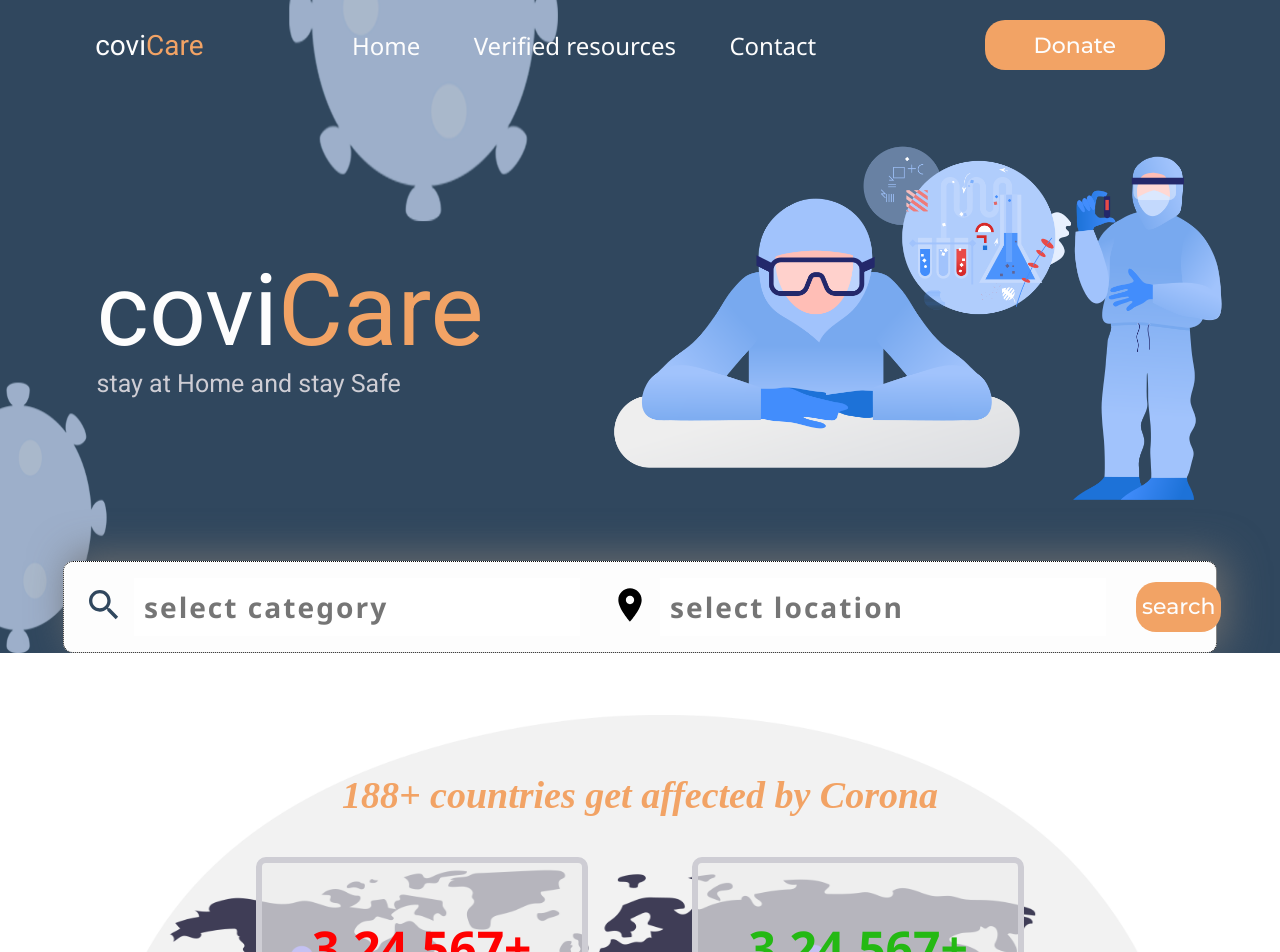
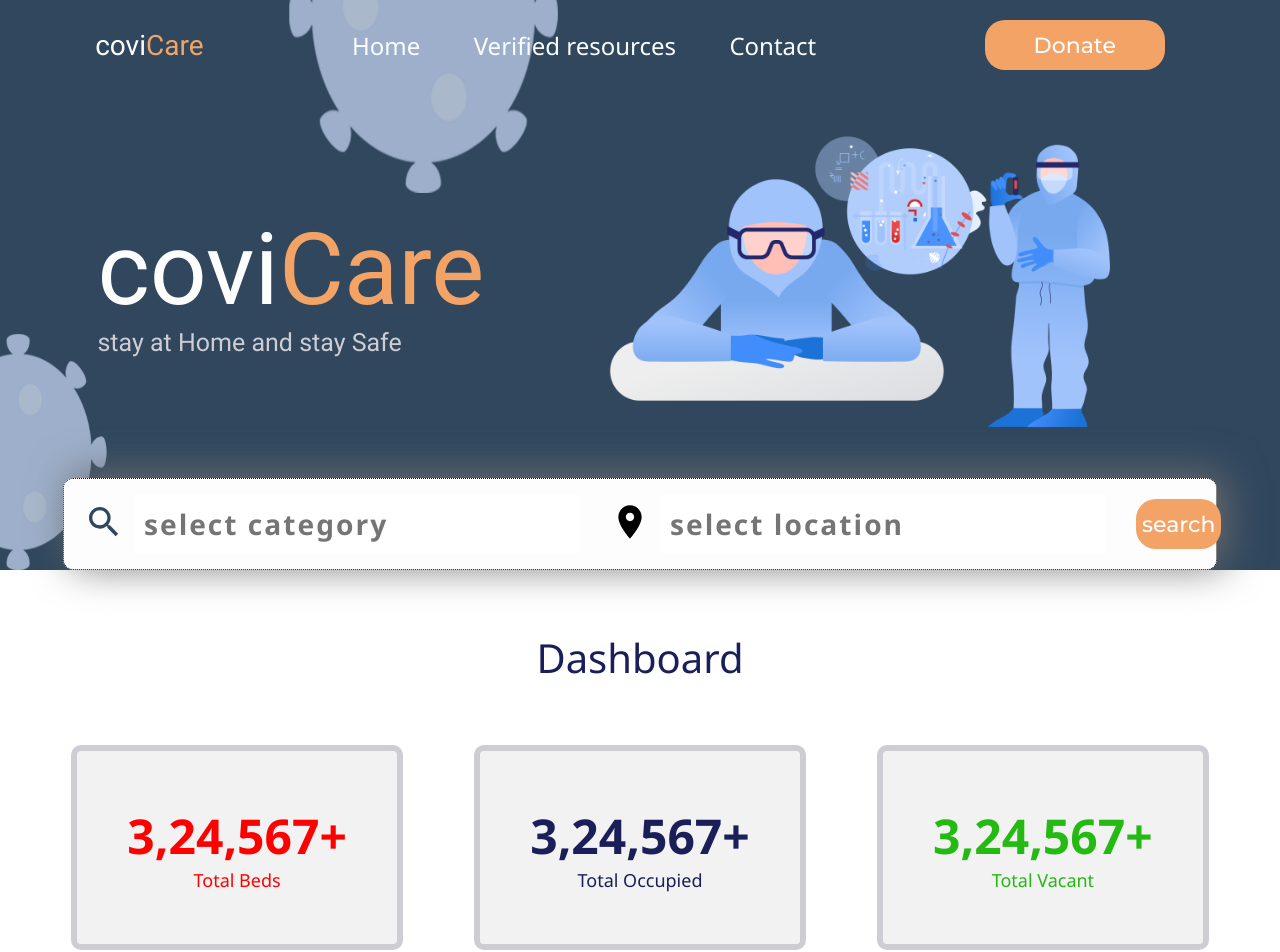
Before and after one commit to CovAssist/CoviHelp-client, a React (Create React App) app: page /bed in a window 1280 px wide. Shown: the top 952 px of the page. Built offline with nearby package versions, Linux system fonts and the light colour scheme.

Commit message:
vacant bed setted up

```diff
--- a/src/App.js
+++ b/src/App.js
@@ -3,6 +3,7 @@ import { useState } from 'react';
 import { BrowserRouter as Router, Switch, Route } from 'react-router-dom';
 import Disclaimer from './components/Disclaimer/Disclaimer';
 
+import VaccantBed from './pages/VaccantBed/VaccantBed';
 import LandingPage from './pages/LandingPage/LandingPage';
 
 const App = () => {
@@ -19,6 +20,9 @@ const App = () => {
             <Disclaimer modal={modal} setmodal={setmodal} />
             <button onClick={openModal}>showModal</button>
           </Route>
+          <Route path="/bed">
+            <VaccantBed />
+          </Route>
           <Route path="/">
             <LandingPage />
           </Route>
--- a/src/components/MainHeader/MainHeader.css
+++ b/src/components/MainHeader/MainHeader.css
@@ -1,7 +1,7 @@
 .mainHeader {
   background-image: url('../../Assests/landingBG.png');
   width: 100%;
-  height: 50%;
+  height: 70%;
   background-size: 100% 100%;
   background-repeat: no-repeat;
 }
@@ -16,7 +16,7 @@
   width: 60%;
 }
 .covid {
-  width: 700px;
+  width: 45vw;
 }
 
 .headerName {
--- a/src/components/MainHeader/MainHeader.js
+++ b/src/components/MainHeader/MainHeader.js
@@ -4,7 +4,7 @@ import covidresearch from '../../Assests/clip-research-of-vaccines-and-cures-cor
 import './MainHeader.css';
 import SearchBar from '../../components/SearchBar/SearchBar';
 
-function LandingPage() {
+function MainHeader() {
   return (
     <div className="mainHeader">
       <Header />
@@ -24,4 +24,4 @@ function LandingPage() {
   );
 }
 
-export default LandingPage;
+export default MainHeader;
--- /dev/null
+++ b/src/pages/VaccantBed/VaccantBed.css
@@ -0,0 +1,58 @@
+.vaccant__dash {
+  display: flex;
+  flex-direction: column;
+}
+
+.vaccant__dashboard {
+  display: flex;
+  flex-direction: column;
+  align-items: center;
+}
+.vaccant__title {
+  font-size: 40px;
+  margin: 60px;
+  font-weight: 550;
+  color: var(--color-blue);
+  font-family: 'Segoe UI', Tahoma, Geneva, Verdana, sans-serif;
+}
+.vaccant__box {
+  display: flex;
+  justify-content: space-evenly;
+  width: 100%;
+}
+
+.intotalVacn {
+  color: var(--color-blue);
+  font-family: 'Segoe UI', Tahoma, Geneva, Verdana, sans-serif;
+  font-size: 18px;
+}
+
+.intotalVac {
+  color: var(--color-blue);
+  font-family: 'Segoe UI', Tahoma, Geneva, Verdana, sans-serif;
+  font-size: 48px;
+  font-weight: bold;
+}
+
+.vaccant__beds {
+  display: flex;
+  flex-direction: column;
+  align-items: center;
+}
+.vaccant__list {
+  display: flex;
+  flex-direction: column;
+  align-items: flex-start;
+  width: 80%;
+  margin: auto;
+}
+.vaccant__ylw {
+  font-size: 25px;
+  text-align: start;
+  color: var(--color-orange);
+  font-weight: 600;
+}
+
+.vaccant__lists {
+  height: 100vh;
+}
--- /dev/null
+++ b/src/pages/VaccantBed/VaccantBed.js
@@ -0,0 +1,40 @@
+import React from 'react';
+import MainHeader from '../../components/MainHeader/MainHeader';
+import './VaccantBed.css';
+
+function VaccantBed() {
+  return (
+    <div className="vaccant">
+      <MainHeader />
+      <div className="vaccant__dash">
+        <div className="vaccant__dashboard">
+          <div className="vaccant__title">Dashboard</div>
+          <div className="vaccant__box">
+            {' '}
+            <div className="box">
+              <div className="intotalCasen">3,24,567+</div>
+              <div className="intotalCase">Total Beds</div>
+            </div>
+            <div className="box">
+              <div className="intotalVac">3,24,567+</div>
+              <div className="intotalVacn">Total Occupied</div>
+            </div>
+            <div className="box">
+              <div className="intotalRecovern">3,24,567+</div>
+              <div className="intotalRecover">Total Vacant</div>
+            </div>
+          </div>
+        </div>
+        <div className="vaccant__beds">
+          <div className="vaccant__title">Vaccant Beds Available</div>
+          <div className="vaccant__list">
+            <div className="vaccant__ylw">verified in last 24 hours*</div>
+            <div className="vaccant__lists"></div>
+          </div>
+        </div>
+      </div>
+    </div>
+  );
+}
+
+export default VaccantBed;
```
Also changed, not shown: src/components/List/List.js (added, +8 -0 lines), src/components/List/List.css (added).
